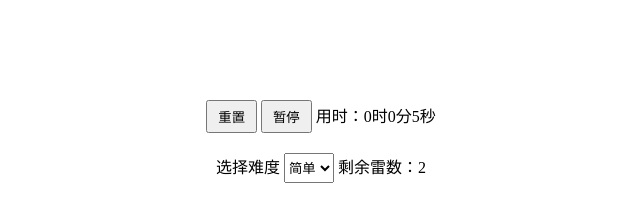
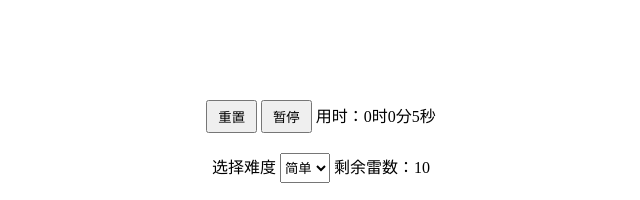
Before and after one commit to mawen741/-, a plain HTML site: page src/html/winmine.html in a window 1280 px wide. Shown: the top 200 px of the page, 319-959 px from the left. Drawn offline with Linux system fonts and the light colour scheme.

```diff
--- a/src/html/winmine.html
+++ b/src/html/winmine.html
@@ -258,7 +258,7 @@
                     let _this = this;
 
                         _this.gameOver = false;
-                        _this.sumLei  = _this.sumLeavedLei= {"10":2,"15":15,"20":50}[this.degree];
+                        _this.sumLei  = _this.sumLeavedLei= {"10":10,"15":15,"20":50}[this.degree];
                         // _this.sumLei = _this.degree;
                         _this.createRadomLei();
                         _this.time = 0;
```
Also changed, not shown: 1 other file.
